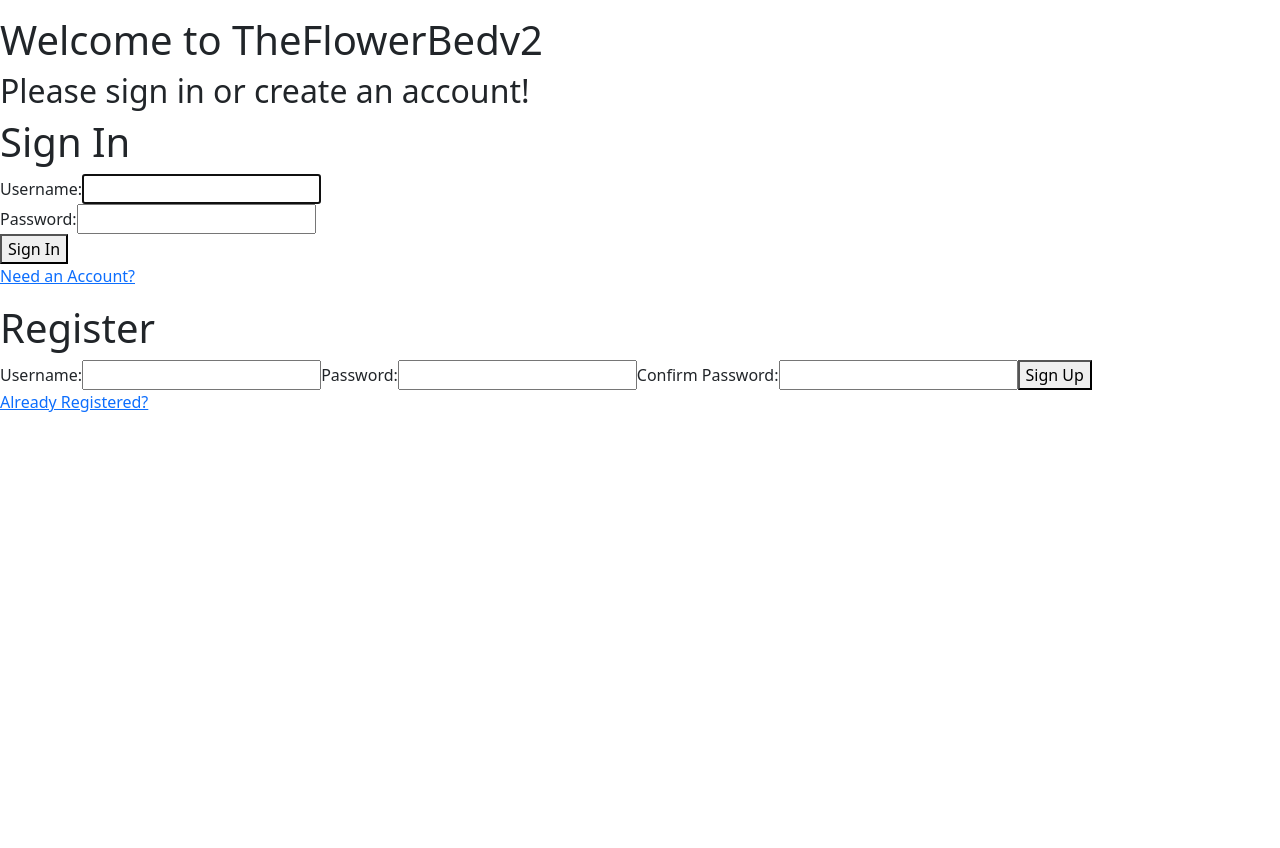
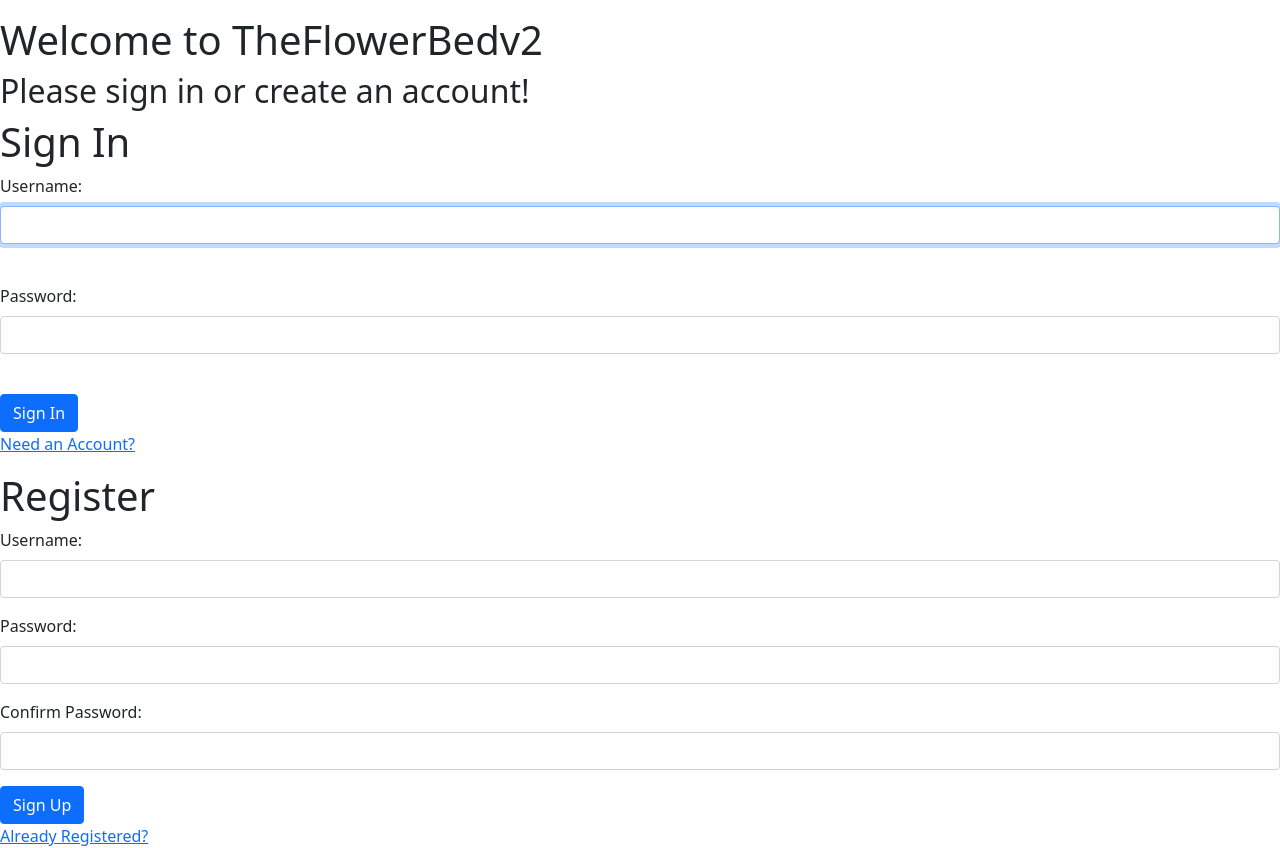
Before and after one commit to JacobDaley25/flowerbedv2_front, a React (Create React App) app: page /register in a window 1280 px wide. Before the commit the page ends 800 px from the top, so only its background shows below. Built offline with nearby package versions, Linux system fonts and the light colour scheme.

Commit message:
styled register,login, and new post forms

```diff
--- a/src/components/Login.js
+++ b/src/components/Login.js
@@ -1,6 +1,8 @@
 import {createContext, useRef, useState, useEffect, useContext, useMemo} from 'react'
 import AuthContext from '../context/AuthProvider'
 import{Routes,Route, Link} from 'react-router-dom'
+import Form from 'react-bootstrap/form'
+import Button from 'react-bootstrap/button'
 import App from '../App'
 import Profile from './Profile'
 import Register from './Register'
@@ -81,9 +83,10 @@ const Login = () => {
           <h1>Welcome to TheFlowerBedv2</h1>
           <h2>Please sign in or create an account!</h2>
         <h1>Sign In</h1>
-        <form onSubmit={handleSubmit}>
-          <label htmlFor='username'>Username: </label>
-          <input
+        <Form onSubmit={handleSubmit}>
+        <Form.Group className='mb-3' controlId='formBasicUsername'>
+          <Form.Label>Username: </Form.Label>
+          <Form.Control
             type='text'
             id='username'
             ref={userRef}
@@ -93,8 +96,11 @@ const Login = () => {
             required
             />
             <br />
-            <label htmlFor='password'>Password: </label>
-            <input
+            </Form.Group>
+
+          <Form.Group className='mb-3' controlId='formBasicPassword'>
+            <Form.Label >Password: </Form.Label>
+            <Form.Control
             type='password'
             id='password'
             onChange={(e)=> setPassword(e.target.value)}
@@ -102,8 +108,9 @@ const Login = () => {
             required
             />
             <br />
-            <button>Sign In</button>
-          </form>
+            </Form.Group>
+            <Button varient='primary' type='submit'>Sign In</Button>
+          </Form>
             <Link to='/register'> Need an Account?<br />
             </Link>
             <Routes>
--- a/src/components/Post.js
+++ b/src/components/Post.js
@@ -1,5 +1,7 @@
 import {useState, useEffect} from 'react'
 import axios from 'axios'
+import Form from 'react-bootstrap/form'
+import Button from 'react-bootstrap/button'
 const Post = (props) => {
 const [posts, setPosts]=useState([])
 const [newTitle, setNewTitle]=useState('')
@@ -41,12 +43,20 @@ return <>
 {success ? <h1>Post Sent!</h1>:
 <div className='container'>
 <h1>New Post</h1>
-<form className='form' onSubmit={handleNewFormSubmit}>
-<input type='hidden' value={props.user} />
-Title: <input type='text' onChange={handleNewTitleChange} /><br />
-Body: <input type='text' onChange={handleNewBodyChange} /><br />
-<input type='submit' value='Send' />
-</form>
+<Form className='form' onSubmit={handleNewFormSubmit}>
+<Form.Group className='mb-3' controlId='formBasicUsername'>
+<Form.Control type='hidden' value={props.user} />
+</Form.Group>
+<Form.Group className='mb-3' controlId='formBasicTitle'>
+<Form.Label>Title :</Form.Label>
+<Form.Control type='text' onChange={handleNewTitleChange} /><br />
+</Form.Group>
+<Form.Group className='mb-3' controlId='formBasicBody'>
+<Form.Label>Body :</Form.Label>
+<Form.Control type='text' onChange={handleNewBodyChange} /><br />
+</Form.Group>
+<Button varient='primary' type='submit'>Send</Button>
+</Form>
 </div>
 }
 </>
--- a/src/components/Register.js
+++ b/src/components/Register.js
@@ -1,6 +1,8 @@
 import {useRef, useState, useEffect} from 'react'
 import axios from 'axios'
 import{Routes,Route, Link} from 'react-router-dom'
+import Form from 'react-bootstrap/form'
+import Button from 'react-bootstrap/button'
 const USER_REGEX = /^[a-zA-Z][a-zA-Z0-9-_].{3,23}$/gm;
 const PASSWORD_REGEX = /^(?=.*[a-z])(?=.*[A-Z])(?=.*[0-9])(?=.*[!@#$%]).{8,24}$/gm;
 const REGISTER_URL = '/users';
@@ -85,9 +87,10 @@ const Register = () => {
       <section>
         <p ref={errorRef} className={errorMsg ? 'errmsg' : 'offscreen'} aria-live='assertive'>{errorMsg}</p>
         <h1>Register</h1>
-        <form onSubmit={handleSubmit}>
-        <label htmlFor='username'>Username:</label>
-        <input
+        <Form onSubmit={handleSubmit}>
+        <Form.Group className='mb-3' controlId='formBasicUsername'>
+        <Form.Label>Username:</Form.Label>
+        <Form.Control
         type='text'
         id='username'
         ref={userRef}
@@ -97,9 +100,11 @@ const Register = () => {
         onFocus={()=> setUserFocus(true)}
         onBlur={()=> setUserFocus(false)}
       />
+        </Form.Group>
 
-        <label htmlFor='password'>Password:</label>
-        <input
+        <Form.Group className='mb-3' controlId='formBasicPassword'>
+        <Form.Label>Password:</Form.Label>
+        <Form.Control
         type='password'
         id='password'
         onChange={(e)=> setPassword(e.target.value)}
@@ -109,9 +114,11 @@ const Register = () => {
         onFocus={()=> setPasswordFocus(true)}
         onBlue={()=> setPasswordFocus(false)}
         />
+        </Form.Group>
 
-        <label htmlFor='confirm_password'>Confirm Password: </label>
-        <input
+        <Form.Group className='mb-3' controlId='formBasicConfirm'>
+        <Form.Label>Confirm Password: </Form.Label>
+        <Form.Control
         type='password'
         id='confirm_password'
         onChange={(e)=> setMatchPassword(e.target.value)}
@@ -121,9 +128,10 @@ const Register = () => {
         onFocus={()=>setMatchFocus(true)}
         onBlur={()=>setMatchFocus(false)}
         />
+        </Form.Group>
+        <Button varient='primary' type='submit'>Sign Up</Button>
 
-        <button type='submit'>Sign Up</button>
-      </form>
+      </Form>
       <Link to='/login'>
       Already Registered?</Link>
       <span className='line'>
```
